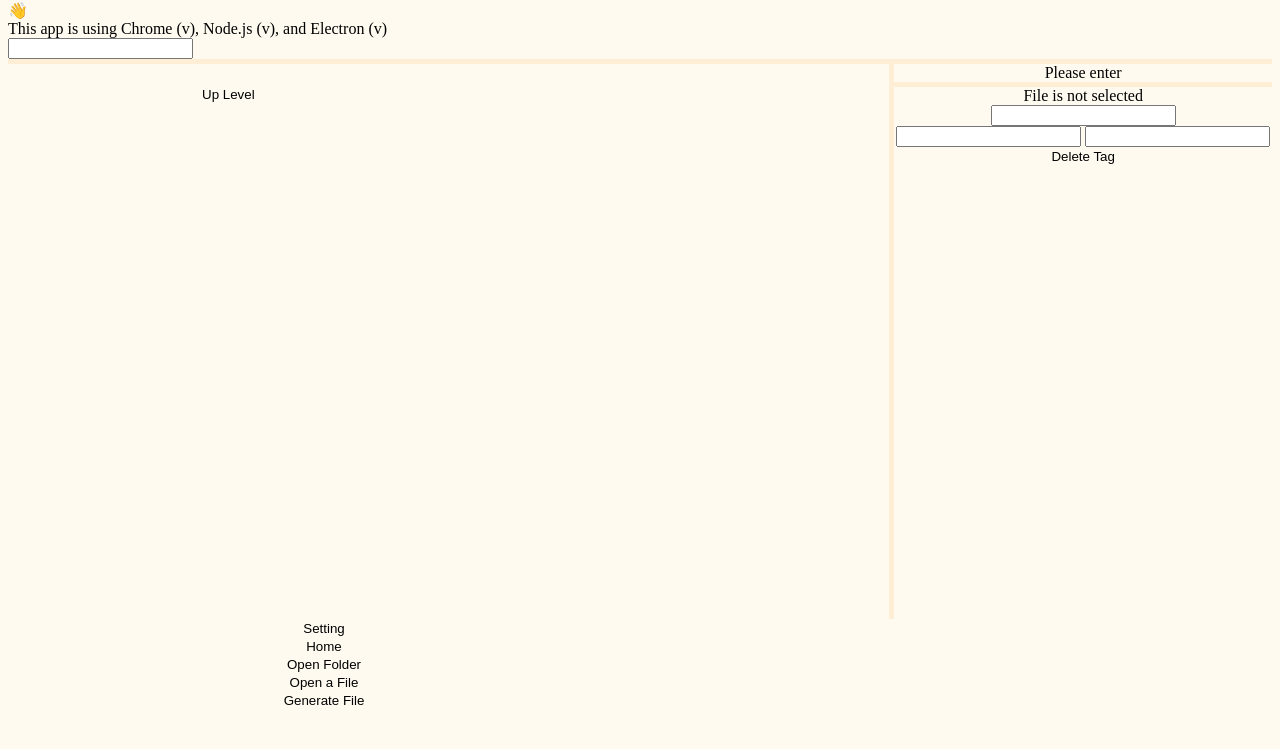
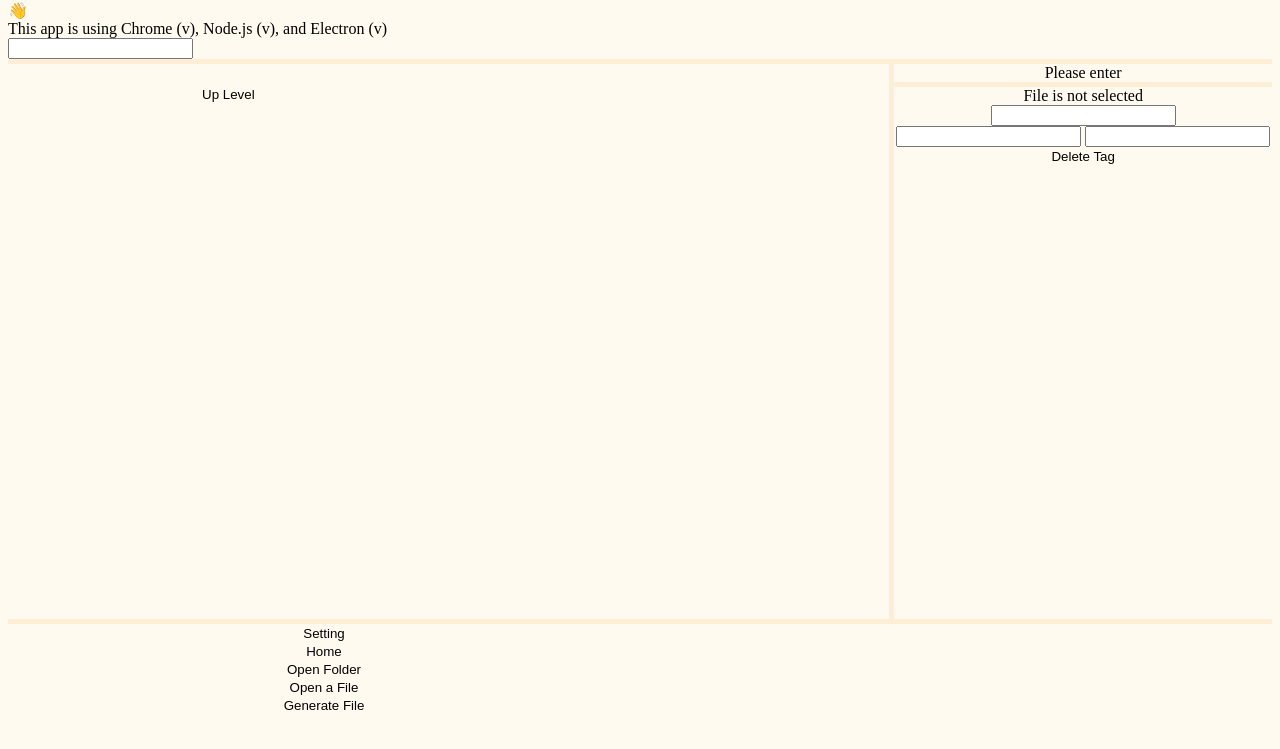
Before and after one commit to etc1290/Stembase, an Electron app: page template/index.html in a window 1280 px wide. Shown: the part 79-828 px from the top of the page. Drawn offline with Linux system fonts and the light colour scheme; no server answers.

Commit message:
Layout re-arrange
Create buttonbar div to contains buttons and move setting to it

```diff
--- a/static/css/index.css
+++ b/static/css/index.css
@@ -72,3 +72,6 @@
 #tag-window{
 	border-top:		5px solid rgb(255,238,214);
 }
+#buttonbar{
+	border-top:		5px solid rgb(255,238,214);
+}
--- a/template/index.html
+++ b/template/index.html
@@ -44,15 +44,14 @@
 				</div>
 			</div>
 		</div>
-		<div id='tb'>
-			<button id='cw-setting'>Setting</button>
+
+	<div id='buttonbar'>
+		<button id='cw-setting'>Setting</button>
+		<button id='fs-home'>Home</button>
+		<button id='fs-openDir'>Open Folder</button>
+		<button type="button" id="btn">Open a File</button>
+		<button type="button" id="fs-createMeta">Generate File</button>
 	</div>
-
-	<button id='fs-home'>Home</button>
-	<button id='fs-openDir'>Open Folder</button>
-	<button type="button" id="btn">Open a File</button>
-	<button type="button" id="fs-createMeta">Generate File</button>
-
 
 </body>
 <script src="./index-ux.js"></script>
```
Also changed, not shown: log.md (+2 -0 lines).
